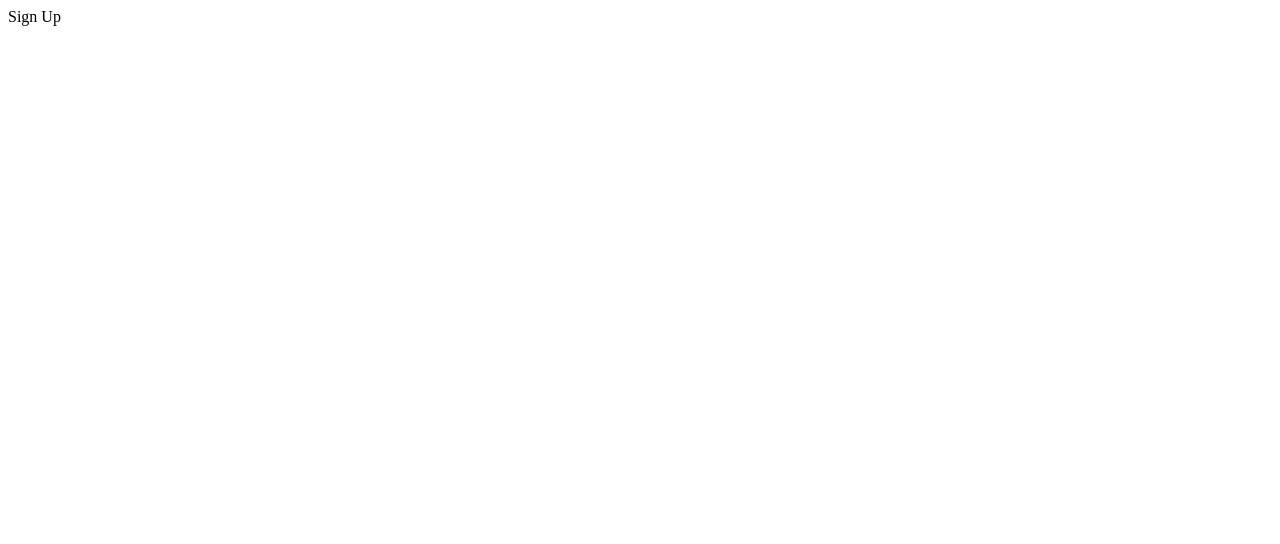
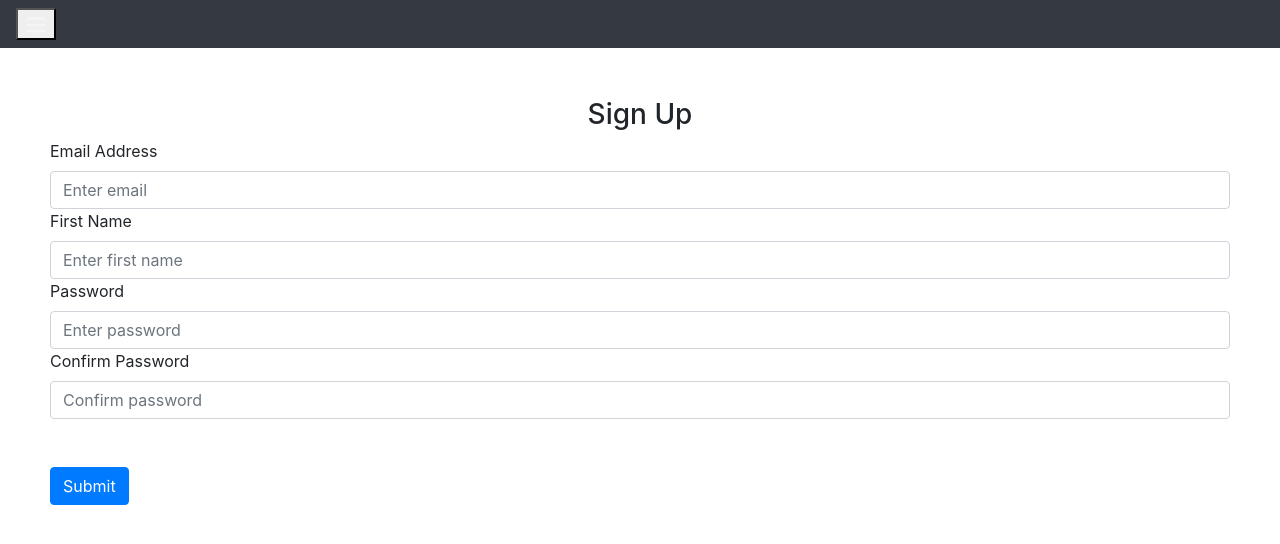
Before and after one commit to Warnamal/Flask_Web_App, a Flask app: page /sign-up in a window 1280 px wide. Before the commit the part shown is almost empty. Shown: the top 544 px of the page. Run offline with Flask 3, Linux system fonts and the light colour scheme; some libraries are stand-ins or nearby versions.

Commit message:
Create Sign-Up Page

```diff
--- a/website/auth.py
+++ b/website/auth.py
@@ -1,10 +1,10 @@
-from flask import Blueprint
+from flask import Blueprint, render_template
 
 auth = Blueprint('auth', __name__)
 
 @auth.route('/login')
 def login():
-    return "<p>Login</p>"
+    return render_template("login.html")
 
 @auth.route('/logout')
 def logout():
@@ -12,4 +12,4 @@ def logout():
 
 @auth.route('/sign-up')
 def sign_up():
-    return "<p>Sign Up</p>"
+    return render_template("sign_up.html")
--- a/website/templates/base.html
+++ b/website/templates/base.html
@@ -36,6 +36,11 @@
       </div>
     </nav>
 
+    <div class=""container>
+        {% block content %}
+        {% endblock %}
+    </div>
+
     <script
       src="https://code.jquery.com/jquery-3.2.1.slim.min.js"
       integrity="sha384-KJ3o2DKtIkvYIK3UENzmM7KCkRr/rE9/Qpg6aAZGJwFDMVNA/GpGFF93hXpG5KkN"
--- a/website/templates/home.html
+++ b/website/templates/home.html
@@ -1 +1,5 @@
-{% extends "base.html" %} {% block title %}Changed{% endblock %}
+{% extends "base.html" %} {% block title %}Home{% endblock %}
+
+{% block content %}
+<h1>This is a home page</h1>
+{% endblock %}
--- /dev/null
+++ b/website/templates/login.html
@@ -0,0 +1,5 @@
+{% extends "base.html" %} {% block title %}Login{% endblock %}
+
+{% block content %}
+<h1>This is a login page</h1>
+{% endblock %}
--- /dev/null
+++ b/website/templates/sign_up.html
@@ -0,0 +1,54 @@
+{% extends "base.html" %} {% block title %}Sign Up{% endblock %}
+
+{% block content %}
+<style>
+    .form-container {
+      margin: 50px; /* Adjust the margin size as needed */
+    }
+</style>
+<form action="" class="form-container" method="" POST>
+  <h3 align="center">Sign Up</h3>
+  <div class="from-group">
+    <label for="email">Email Address</label>
+    <input
+      type="email"
+      class="form-control"
+      id="email"
+      name="email"
+      placeholder="Enter email"
+    />
+  </div>
+  <div class="from-group">
+    <label for="firstName">First Name</label>
+    <input
+      type="email"
+      class="form-control"
+      id="firstName"
+      name="firstName"
+      placeholder="Enter first name"
+    />
+  </div>
+  <div class="from-group">
+    <label for="password1">Password</label>
+    <input
+      type="password"
+      class="form-control"
+      id="password1"
+      name="password1"
+      placeholder="Enter password"
+    />
+  </div>
+  <div class="from-group">
+    <label for="password2">Confirm Password</label>
+    <input
+      type="password"
+      class="form-control"
+      id="password2"
+      name="password2"
+      placeholder="Confirm password"
+    />
+  </div>
+  <br><br>
+  <button type="submit" class="btn btn-primary">Submit</button>
+</form>
+{% endblock %}
```
